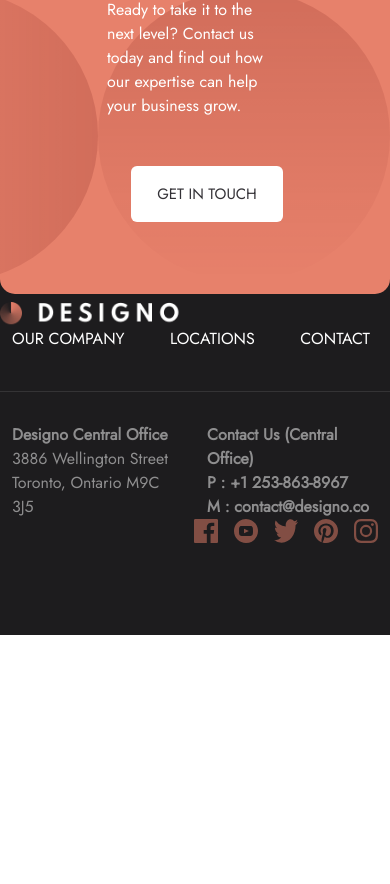
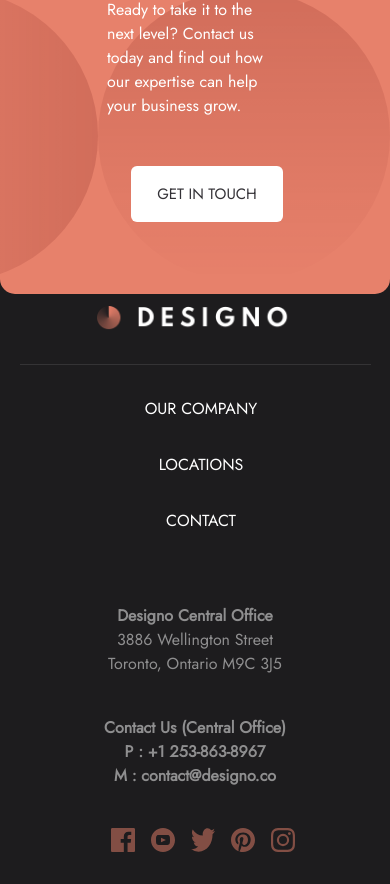
Before and after one commit to antran1245/designo-multi-page, a React (Create React App) app: page /locations in a window 390 px wide. Shown: the part 2016-2900 px from the top of the page. Before the commit the page ends 2651 px from the top, so only its background shows below. Built offline with nearby package versions, Linux system fonts and the light colour scheme.

Commit message:
footer style mobile

```diff
--- a/src/components/Footer.jsx
+++ b/src/components/Footer.jsx
@@ -8,11 +8,13 @@
 
 export default function Footer() {
     return(
-        <div id="footer" style={{height: "393px"}}>
+        <div id="footer">
             <Container>
                 <Row className='nav'>
-                    <img src={require('../assets/shared/desktop/logo-light.png')} alt="logo light"/>
-                    <div>
+                    <div className='image-container'>
+                        <img src={require('../assets/shared/desktop/logo-light.png')} alt="logo light"/>
+                    </div>
+                    <div className='nav-links'>
                         <p>OUR COMPANY</p>
                         <p>LOCATIONS</p>
                         <p>CONTACT</p>
--- a/src/sass/footer.scss
+++ b/src/sass/footer.scss
@@ -1,22 +1,25 @@
 @use 'App';
 
 #footer {
-    // margin-top: 160px;
     background-color: App.$black;
     color: App.$white;
     display: flex;
     align-items: center;
+    padding-top: 64px;
     .nav {
         display: flex;
         justify-content: space-between;
         align-items: center;
         border-bottom: 1px solid rgba($color: App.$white, $alpha: 0.1);
         padding-bottom: 40px;
-        img {
+        .image-container {
             width: 197px;
-            padding-left: 0;
+            img{
+                width: 100%;
+                padding-left: 0;
+            }
         }
-        div {
+        .nav-links {
             width: 370px;
             display: flex;
             justify-content: space-between;
@@ -25,7 +28,6 @@
                 margin-bottom: 0;
             }
         }
-
     }
     .contact {
         opacity: 0.5;
@@ -43,3 +45,45 @@
         }
     }
 }
+
+// Mobile
+@media only screen and (max-width: 576px) {
+    #footer {
+        .nav {
+            flex-direction: column;
+            border-bottom: 0;
+            padding: 0;
+            .image-container {
+                text-align: center;
+                width: 90%;
+                border-bottom: 1px solid rgba($color: App.$white, $alpha: 0.1);
+                padding-bottom: 32px;
+                img {
+                    width: 197px;
+                }
+            }
+            .nav-links {
+                flex-direction: column;
+                align-items: center;
+                p {
+                    margin-top: 32px;
+                }
+            }
+        }
+        .contact {
+            display: flex;
+            flex-direction: column;
+            .col {
+                margin-top: 40px;
+            }
+            .col > div {
+                display: flex;
+                flex-direction: column;
+                align-items: center;
+            }
+            #links {
+                justify-content: center;
+            }
+        }
+    }
+}
```
